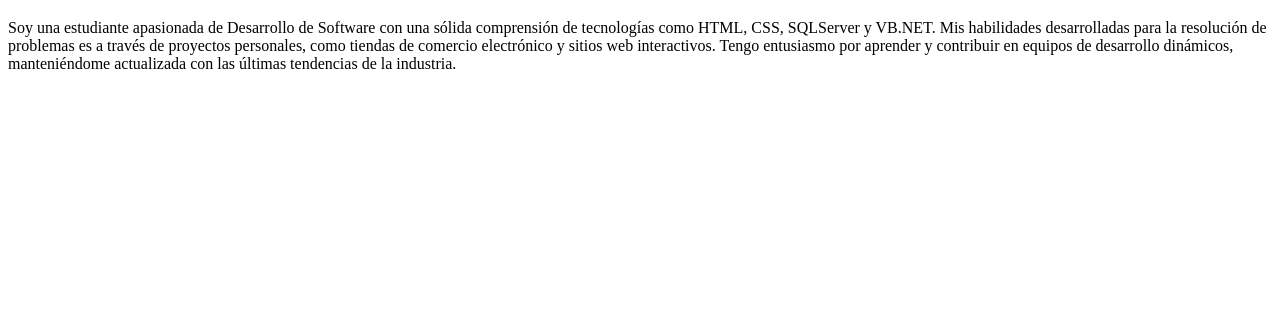
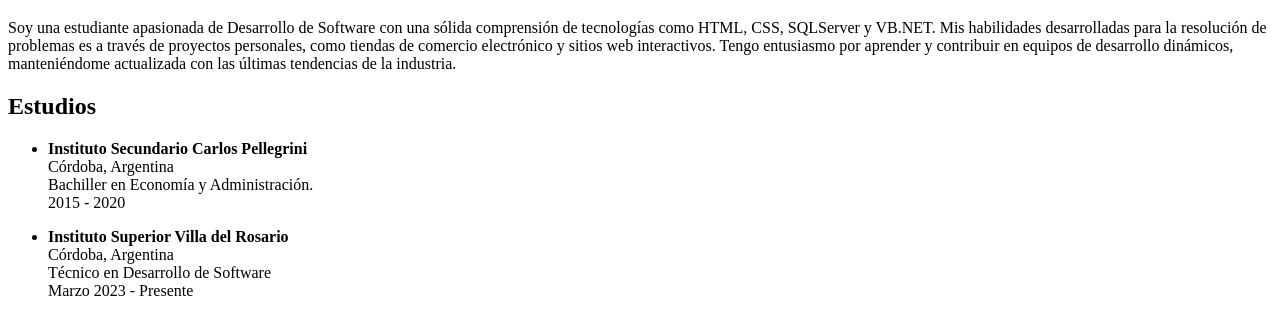
Before and after one commit to luzpiffer/curriculum-html-piffer, a plain HTML site: page index.html in a window 1280 px wide. Shown: the part 61-396 px from the top of the page. Drawn offline with Linux system fonts and the light colour scheme.

Commit message:
Sección de estudios agregada

```diff
--- a/index.html
+++ b/index.html
@@ -12,5 +12,24 @@
     de proyectos personales, como tiendas de comercio electrónico y sitios web interactivos. Tengo entusiasmo
     por aprender y contribuir en equipos de desarrollo dinámicos, manteniéndome actualizada con las últimas
     tendencias de la industria.</p>
+
+  <h2>Estudios</h2>
+  <ul>
+    <li>
+      <strong>Instituto Secundario Carlos Pellegrini</strong><br>
+      Córdoba, Argentina<br>
+      Bachiller en Economía y Administración.<br>
+      2015 - 2020
+    </li>
+  </ul>
+  <ul>
+    <li>
+      <strong>Instituto Superior Villa del Rosario</strong><br>
+      Córdoba, Argentina<br>
+      Técnico en Desarrollo de Software<br>
+      Marzo 2023 - Presente
+    </li>
+  </ul>
 </body>
+
 </html>
```
